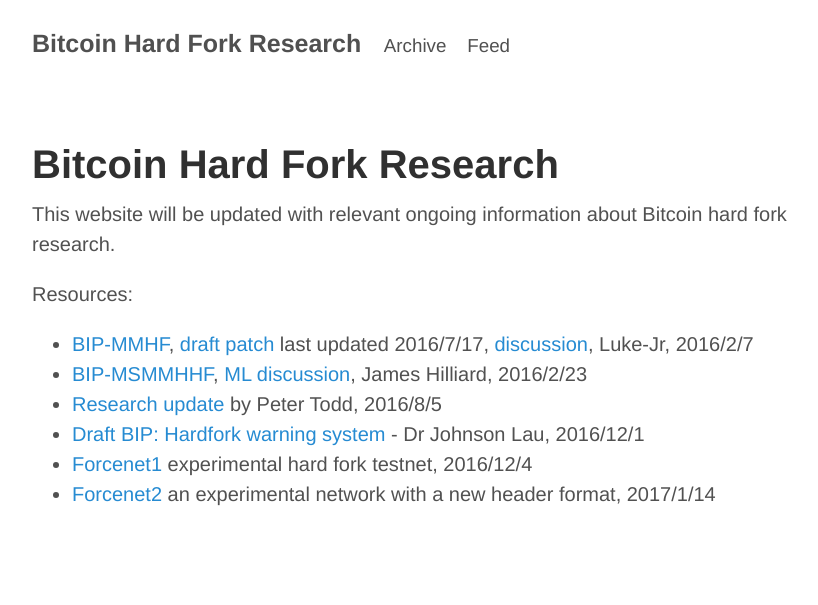
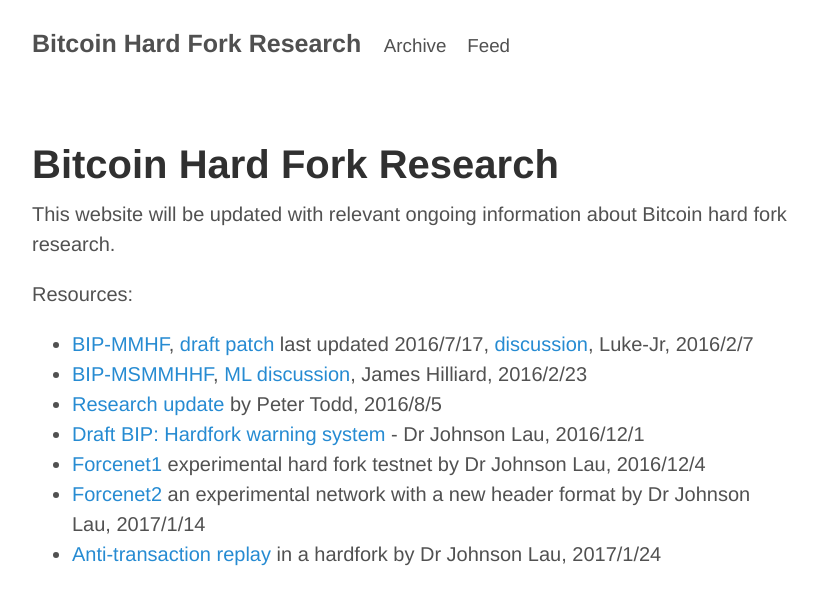
Before and after one commit to bitcoinhardforkresearch/bitcoinhardforkresearch.github.io, a Jekyll site: the page built from _posts/2016-12-05-welcome.md, in a window 1280 px wide. Shown: the top 605 px of the page, without its empty margins (228-1046 px from the left). Built offline with Jekyll 4.4.1, drawn with Linux system fonts in a browser that asks for light colours.

Commit message:
Add anti replay

```diff
--- a/_posts/2016-12-05-welcome.md
+++ b/_posts/2016-12-05-welcome.md
@@ -11,5 +11,6 @@
 - [BIP-MSMMHHF](https://github.com/jameshilliard/bips/blob/bip-msmmhhf/bip-msmmhhf.mediawiki), [ML discussion](https://lists.linuxfoundation.org/pipermail/bitcoin-dev/2016-February/012457.html), James Hilliard, 2016/2/23
 - [Research update](https://petertodd.org/2016/hardforks-after-the-segwit-blocksize-increase) by Peter Todd, 2016/8/5
 - [Draft BIP: Hardfork warning system](https://lists.linuxfoundation.org/pipermail/bitcoin-dev/2016-December/013332.html) - Dr Johnson Lau, 2016/12/1
-- [Forcenet1](https://lists.linuxfoundation.org/pipermail/bitcoin-dev/2016-December/013338.html) experimental hard fork testnet, 2016/12/4
-- [Forcenet2](https://lists.linuxfoundation.org/pipermail/bitcoin-dev/2017-January/013472.html) an experimental network with a new header format, 2017/1/14
+- [Forcenet1](https://lists.linuxfoundation.org/pipermail/bitcoin-dev/2016-December/013338.html) experimental hard fork testnet by Dr Johnson Lau, 2016/12/4
+- [Forcenet2](https://lists.linuxfoundation.org/pipermail/bitcoin-dev/2017-January/013472.html) an experimental network with a new header format by Dr Johnson Lau, 2017/1/14
+- [Anti-transaction replay](https://lists.linuxfoundation.org/pipermail/bitcoin-dev/2017-January/013473.html) in a hardfork by Dr Johnson Lau, 2017/1/24
```
